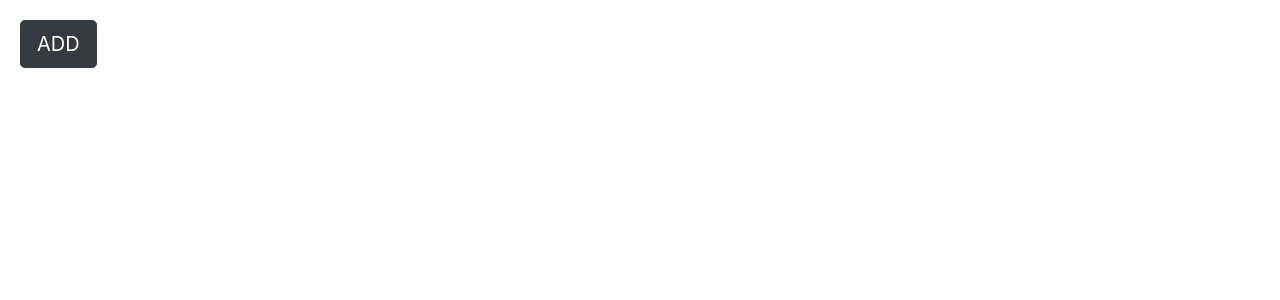
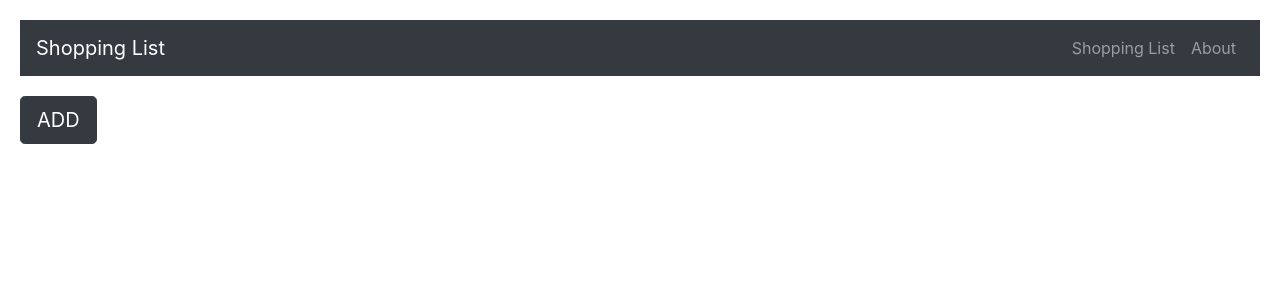
Before and after one commit to Seb6277/shopping_list, a React (Create React App) app in the folder client/: page / in a window 1280 px wide. Shown: the top 300 px of the page. Built offline with nearby package versions, Linux system fonts and the light colour scheme.

Commit message:
Navbar created

```diff
--- a/client/src/App.css
+++ b/client/src/App.css
@@ -2,6 +2,10 @@
     margin-top: 20px;
     margin-left: 20px;
     margin-right: 20px;
+}
+
+.navigation_bar {
+    margin-bottom: 20px;
 }
 
 .list_group {
--- a/client/src/App.js
+++ b/client/src/App.js
@@ -1,13 +1,15 @@
 import React from 'react';
 import './App.css';
 import ItemList from './components/ItemList'
+import NavigationBar from './components/NavigationBar'
 
 function App() {
-  return (
-    <div className="App">
-      <ItemList/>
-    </div>
-  );
+    return (
+        <div className="App">
+            <NavigationBar/>
+            <ItemList/>
+        </div>
+    );
 }
 
 export default App;
--- /dev/null
+++ b/client/src/components/NavigationBar.js
@@ -0,0 +1,23 @@
+import React from 'react'
+import {Navbar, NavbarBrand, NavLink, NavItem, NavbarToggler} from 'reactstrap'
+import Nav from "reactstrap/es/Nav";
+
+class NavigationBar extends React.Component {
+    render() {
+        return(
+            <Navbar color="dark" dark expand="md" className='navigation_bar'>
+                <NavbarBrand href="/" color="dark">Shopping List</NavbarBrand>
+                <Nav className="ml-auto" navbar>
+                    <NavItem>
+                        <NavLink href="/">Shopping List</NavLink>
+                    </NavItem>
+                    <NavItem>
+                        <NavLink href="#">About</NavLink>
+                    </NavItem>
+                </Nav>
+            </Navbar>
+        )
+    }
+}
+
+export default NavigationBar
```
